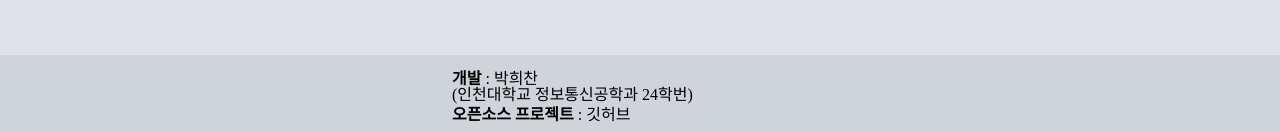
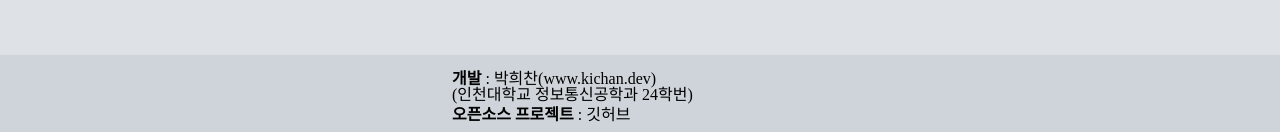
Before and after one commit to kichan05/jinbub, a React (Create React App) app: page / in a window 1280 px wide. Shown: the part 665-797 px from the top of the page. Built offline with nearby package versions, Linux system fonts and the light colour scheme; a web font is replaced by a local one.

Commit message:
Footer url 수정

```diff
--- a/src/component/Footer.js
+++ b/src/component/Footer.js
@@ -15,6 +15,10 @@ const FooterStyle = styled.footer`
       margin-top: 4px;
     }
   }
+
+  a:hover {
+    text-decoration: underline;
+  }
 `
 
 const Footer = () => {
@@ -29,7 +33,7 @@ const Footer = () => {
     <FooterStyle>
       <div ref={footerElement}>
         <div>
-          <b>개발</b> : <a href={"https://kichan.dev"} target={"_blank"}>박희찬 <br/>(인천대학교 정보통신공학과 24학번)</a>
+          <b>개발</b> : 박희찬<a href={"https://kichan.dev"} target={"_blank"}>(www.kichan.dev)</a><br/>(인천대학교 정보통신공학과 24학번)
         </div>
         <div>
           <b>오픈소스 프로젝트</b> : <a href="https://github.com/kichan05/jinbub" target={"_blank"}>깃허브</a>
```
